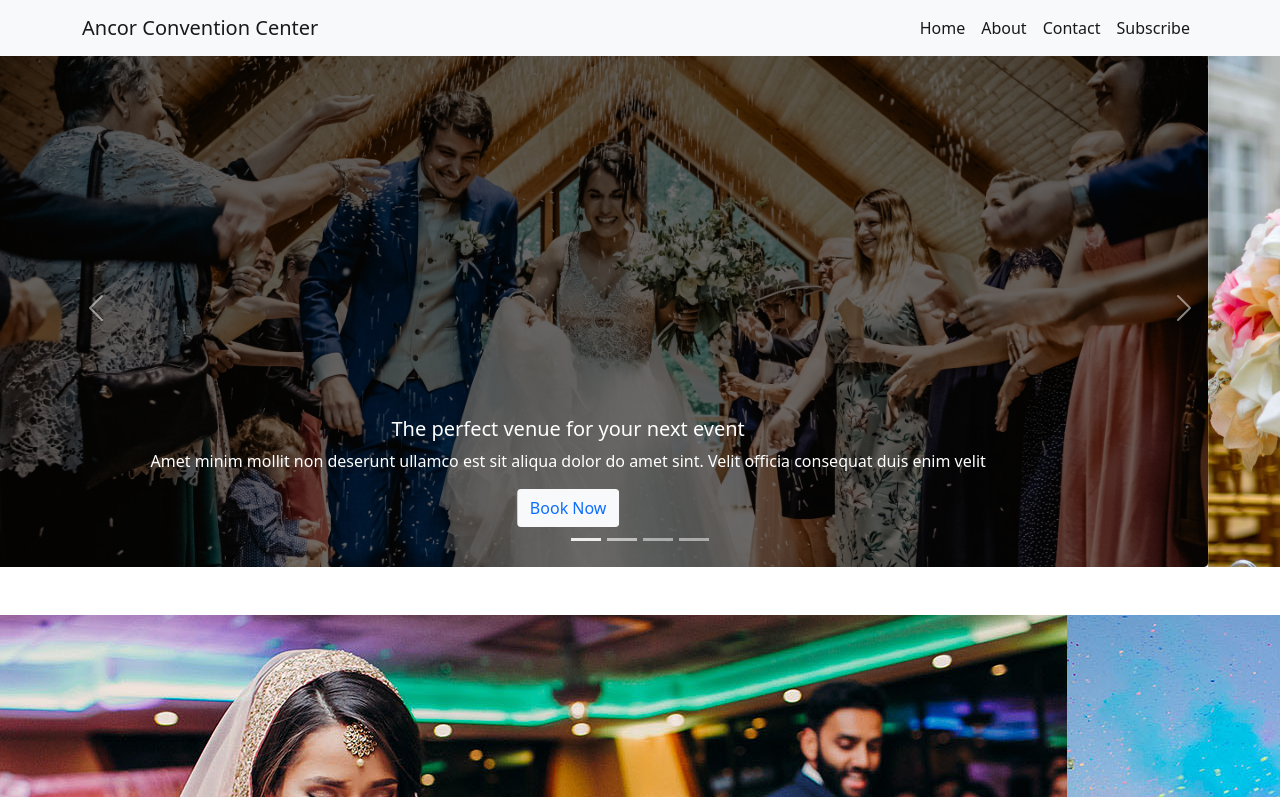
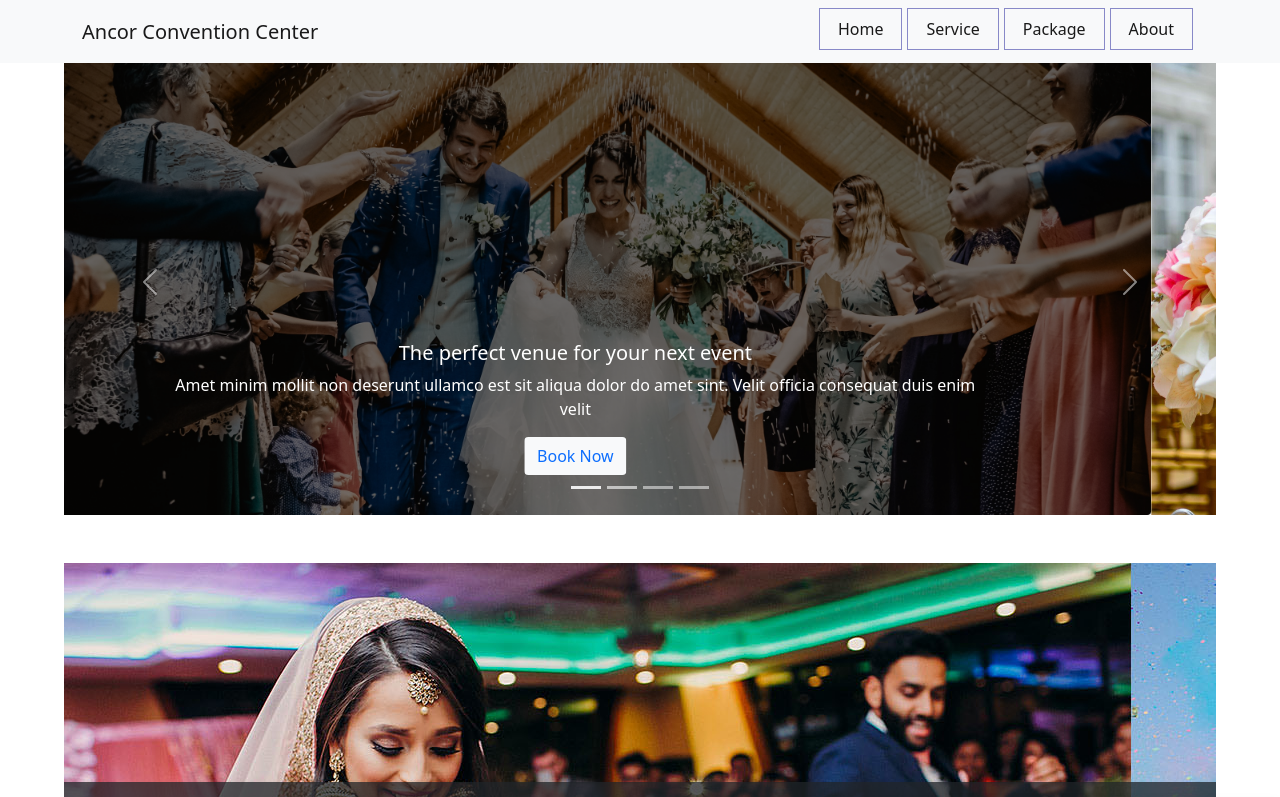
Before and after one commit to mnin-nahid/convention-center, a plain HTML site: page index.html in a window 1280 px wide. Shown: the top 797 px of the page. Drawn offline with nearby package versions, Linux system fonts and the light colour scheme.

Commit message:
add body padding

```diff
--- a/css/style.css
+++ b/css/style.css
@@ -1,3 +1,33 @@
+body{
+    padding: 0 5%;
+    min-width: 100vw;
+}
+
+/* #carouselExampleCaptions{
+    margin-top: 400px;
+} */
 #highlight-package{
     box-shadow: 10px 10px 10px #1d1d9981;
 }
+#navSection{
+    /* background-color: yellow; */
+    /* border: 1px solid blue; */
+    width: 100vw;
+}
+#navContainer{
+    /* border: 1px solid red; */
+    width: 100vw;
+}
+
+#navbarSupportedContent ul li{
+    border: 1px solid #1d1d9981;
+    margin-right: 5px;
+    margin-bottom: 5px;
+    padding: 0px 10px;
+}
+
+#navbarSupportedContent ul li:hover{
+    border: 1px solid #1d1d9981;
+    background: #1d1d9981;
+    color: #ccc;
+}
--- a/index.html
+++ b/index.html
@@ -11,17 +11,13 @@
     <script src="https://kit.fontawesome.com/b611bdc7f6.js" crossorigin="anonymous"></script>
     <!-- custom css -->
     <link rel="stylesheet" href="css/style.css">
-    <!-- <script>
-      $(function(){
-        $('.toast').toast();
-      });
-    </script> -->
+
 </head>
 <body>
     <header>
         <!-- navbar start -->
-        <nav class="navbar navbar-expand-sm navbar-light bg-light fixed-top mb-5">
-            <div class="container">
+        <nav id="navSection" class="navbar navbar-expand-sm navbar-light bg-light fixed-top mb-5">
+            <div id="navContainer" class="container">
               <a class="navbar-brand" href="#">Ancor Convention Center</a>
               <button class="navbar-toggler" type="button" data-bs-toggle="collapse" data-bs-target="#navbarSupportedContent" aria-controls="navbarSupportedContent" aria-expanded="false" aria-label="Toggle navigation">
                 <span class="navbar-toggler-icon"></span>
@@ -29,16 +25,16 @@
               <div class="collapse navbar-collapse" id="navbarSupportedContent">
                 <ul class="navbar-nav ms-auto mb-2 mb-lg-0">
                   <li class="nav-item">
-                    <a class="nav-link active" aria-current="page" href="#">Home</a>
+                    <a class="nav-link active" aria-current="page" href="#carouselExampleCaptions">Home</a>
                   </li>
                   <li class="nav-item">
-                    <a class="nav-link active" aria-current="page" href="#">About</a>
+                    <a class="nav-link active" aria-current="page" href="#excellentService">Service</a>
                   </li>
                   <li class="nav-item">
-                    <a class="nav-link active" aria-current="page" href="#">Contact</a>
+                    <a class="nav-link active" aria-current="page" href="#package">Package</a>
                   </li>
                   <li class="nav-item">
-                    <a class="nav-link active" aria-current="page" href="#">Subscribe</a>
+                    <a class="nav-link active" aria-current="page" href="#about">About</a>
                   </li>
                 </ul>
               </div>
@@ -110,7 +106,7 @@
 
     </header>
     <main>
-      <section class="my-5" style="position: relative;">
+      <section id="excellentService" class="my-5" style="position: relative;">
         <div class="overflow-hidden">
           <img src="images/convention-centre.jpg" alt="">
         </div>
@@ -148,7 +144,7 @@
       </div>
 
       <!-- Our package section start -->
-      <section class="container my-5 position-relative">
+      <section id="package" class="container my-5 position-relative">
         <h1 class="text-center">Our Package</h1>
         <div class="package">
           <div class="row my-5">
@@ -257,7 +253,7 @@
       <!-- optional section two end -->
 
       <!-- Frequently Asked Questions section start -->
-      <section class="container my-5">
+      <section id="about" class="container my-5">
         <h1 class="text-center">Frequently Asked Questions</h1>
         <div class="row my-5">
           <div class="col-md-6 col-12">
```
